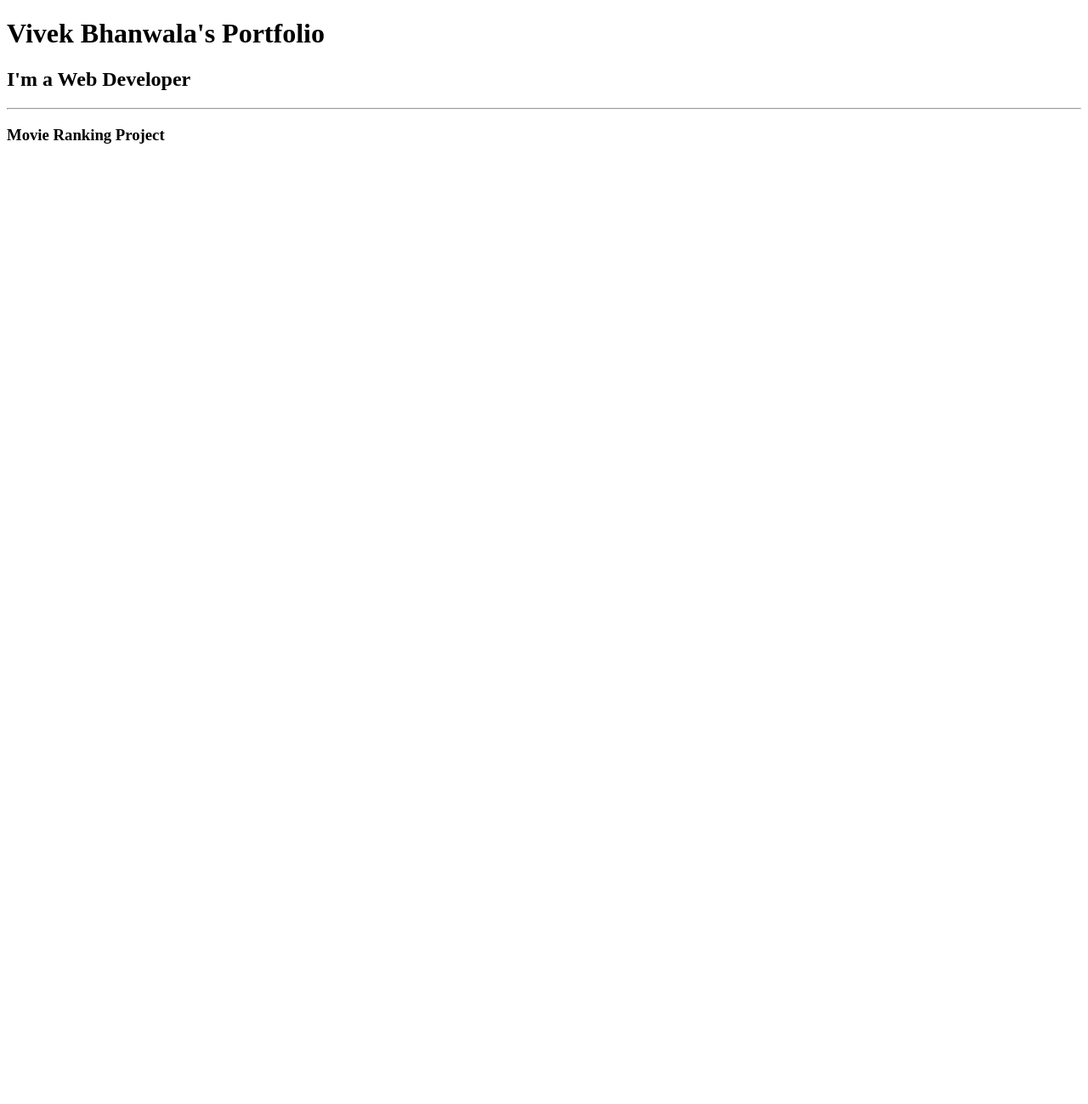
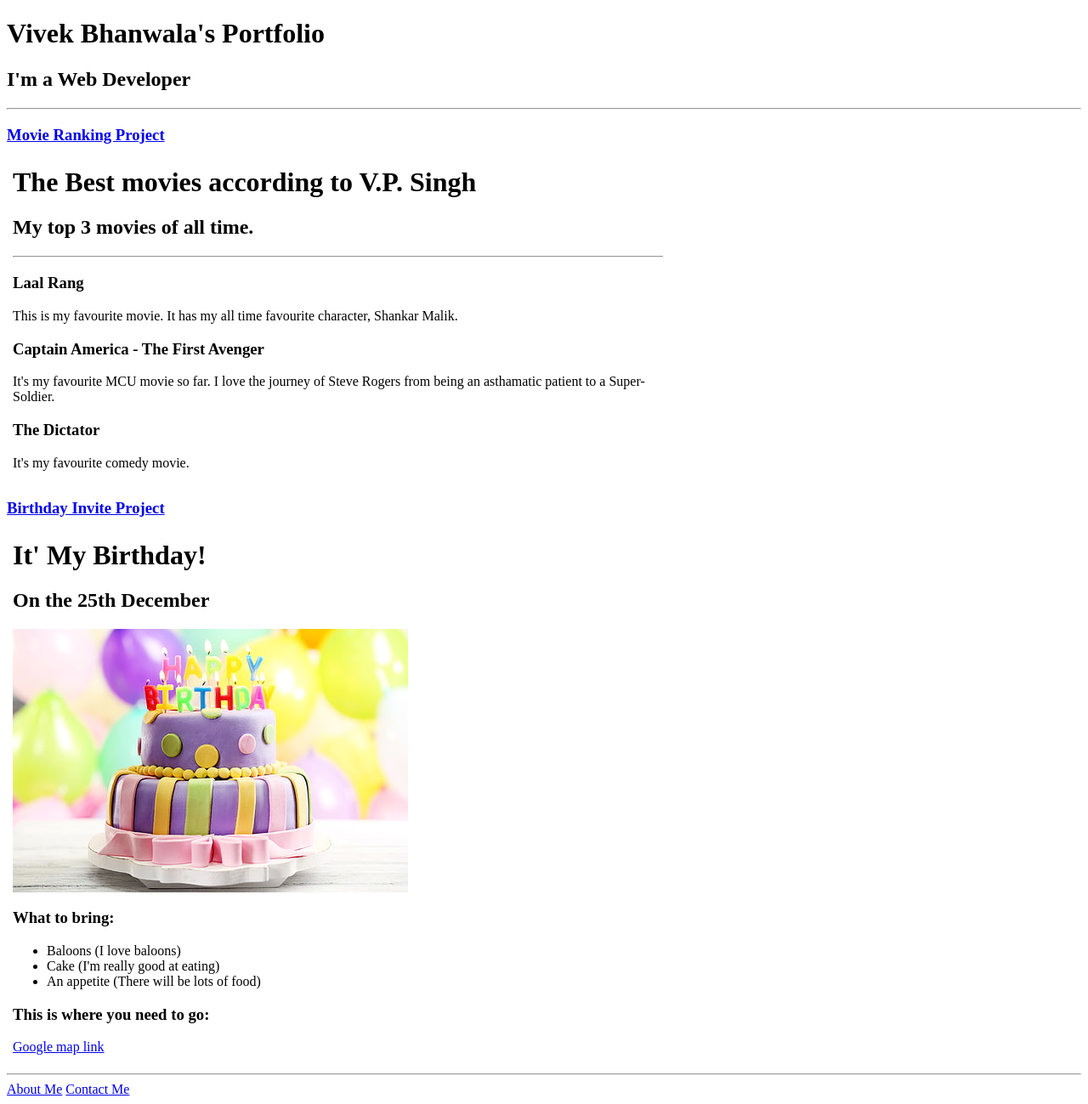
Before and after one commit to Vivek-Bhanwala/HTML-Portfolio, a plain HTML site: page index.html in a window 1280 px wide. Shown: the whole page at 85% size. Before the commit the page ends 800 px from the top, so only its background shows below. Drawn offline with Linux system fonts and the light colour scheme.

Commit message:
Update index.html

```diff
--- a/index.html
+++ b/index.html
@@ -8,50 +8,12 @@
         <h1>Vivek Bhanwala's Portfolio</h1>
         <h2>I'm a Web Developer</h2>
         <hr />
-        <h3>Movie Ranking Project</h3>
+        <h3><a href="./public/movie-ranking.html">Movie Ranking Project</a></h3>
+        <img src="./assets/images/2.4 Movie Ranking.png" />
+        <h3><a href="./public/birthday-invite.html">Birthday Invite Project</a></h3>
+        <img src="./assets/images/3.4 Birthday Invite.png" />
+        <hr />
+        <a href="./public/about.html">About Me</a>
+        <a href="./public/contact.html">Contact Me</a>
     </body>
 </html>
-
-
-
-
-
-
-
-
-
-
-
-
-
-
-
-
-
-
-
-
-
-
-
-
-
-
-
-
-
-<!-- TODO 1: Create the HTML Boilerplate -->
-
-<!-- TODO 2: Add Your previous projects' HTML into the public folder -->
-
-<!-- TODO 3: Take screenshots of your project previews and add the images to the images folder -->
-
-<!-- TODO 4: Add titles/subtitles etc. -->
-
-<!-- TODO 5: Add a link to the project pages -->
-
-<!-- TODO 6: Add images to show the project previews
-HINT for TODO 6: You can use the height attribute set to 200 to make the image smaller:
-https://developer.mozilla.org/en-US/docs/Web/HTML/Element/img#attr-height -->
-
-<!-- TODO 7: Add the Contact Me and About Me page links -->
```
